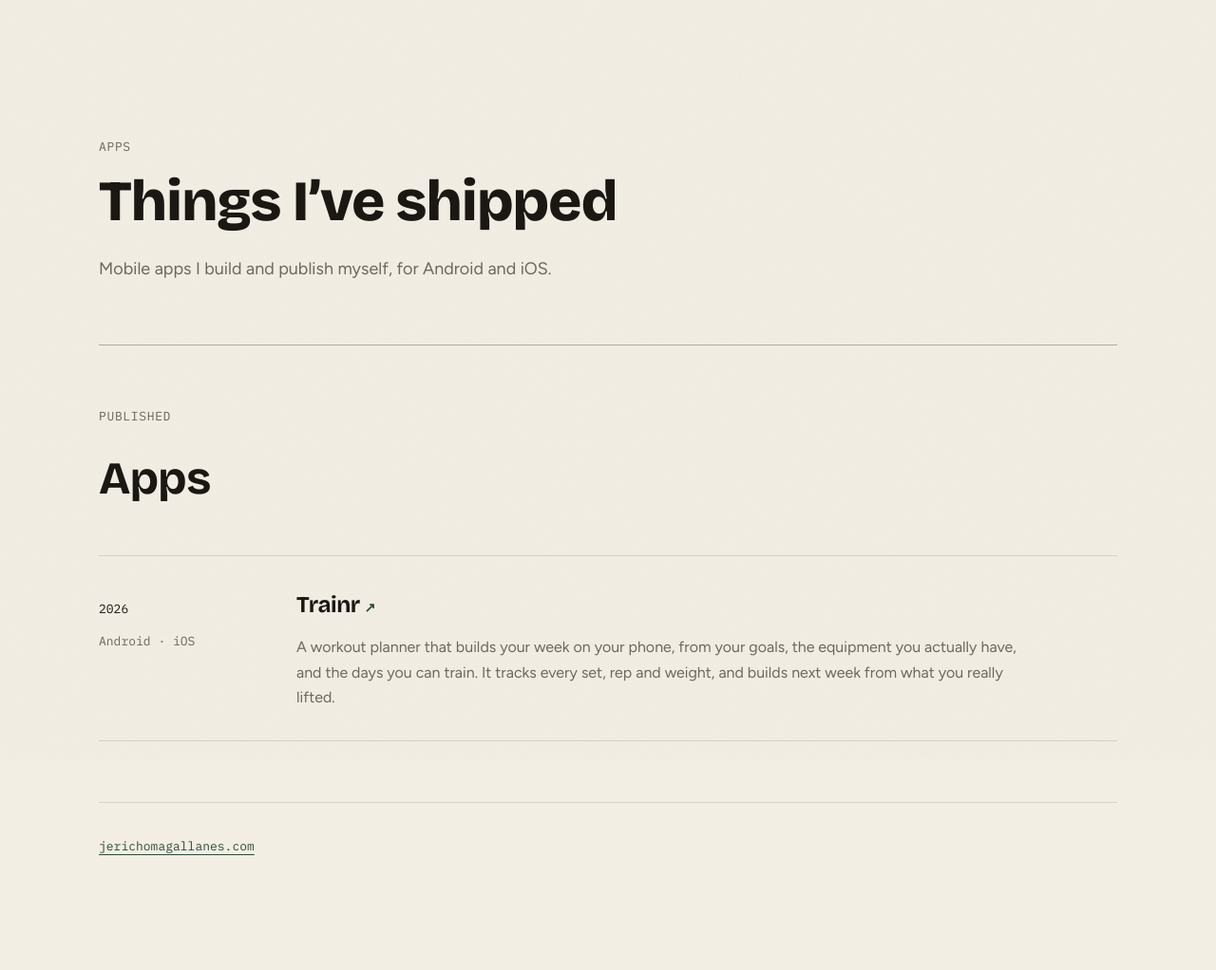
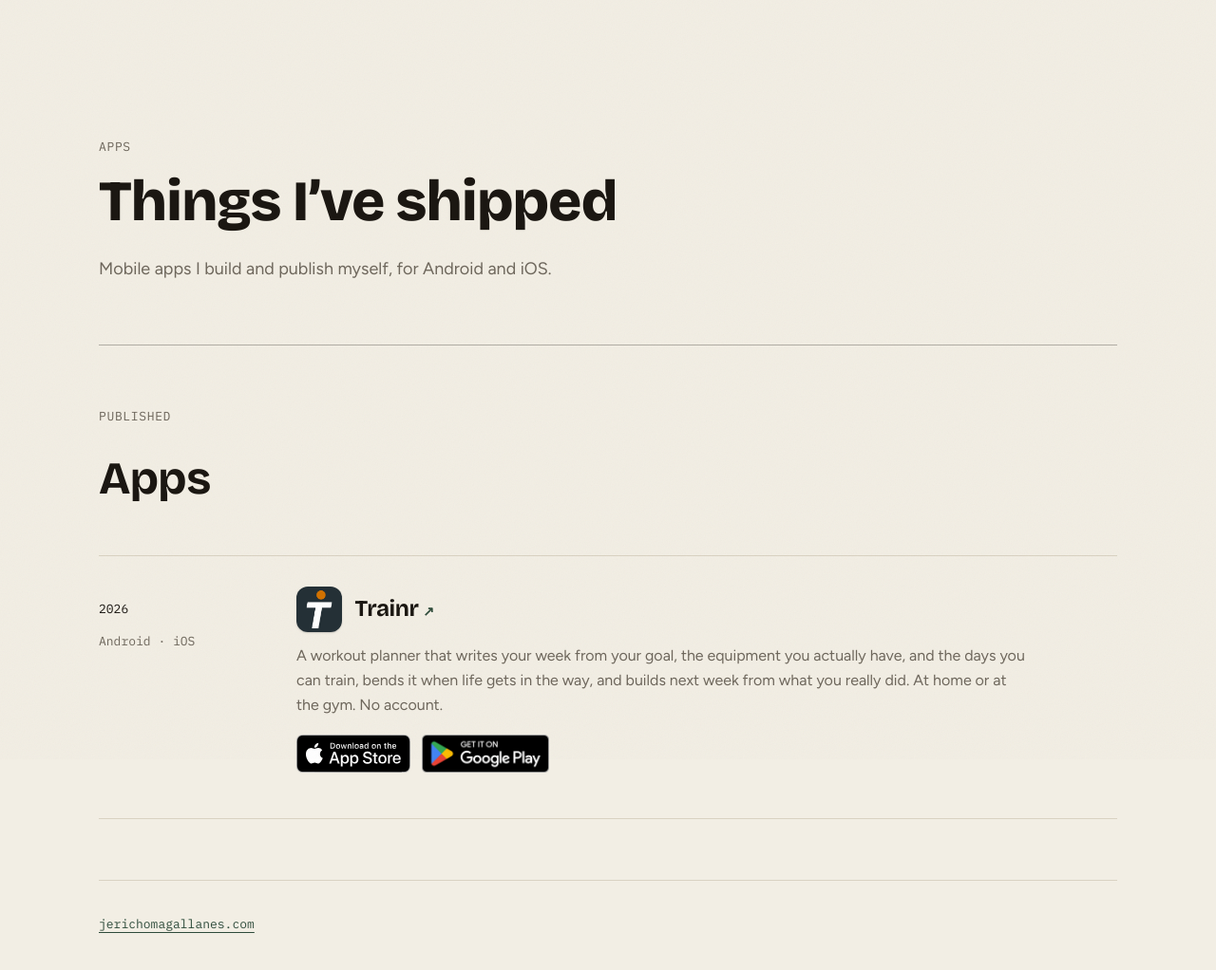
Before and after one commit to jerichomagallanes/jerichomagallanes.github.io, a plain HTML site: page index.html in a window 1280 px wide. Shown: the whole page at 95% size. Before the commit the page ends 1001 px from the top, so only its background shows below. Drawn offline with Linux system fonts and the light colour scheme.

Commit message:
Show the Trainr icon and its store badges on the index

```diff
--- a/index.html
+++ b/index.html
@@ -134,6 +134,12 @@
   h3 a:hover, h3 a:focus { color: var(--accent); }
   h3 .arrow { color: var(--accent); font-size: .875rem; margin-left: .3rem; }
   .summary { color: var(--stone); max-width: 48rem; margin: .75rem 0 0; }
+  .title { display: flex; align-items: center; gap: .85rem; }
+  .icon { width: 3rem; height: 3rem; border-radius: .75rem; box-shadow: 0 1px 2px rgba(0,0,0,.15); flex: none; }
+  .stores { display: flex; flex-wrap: wrap; align-items: center; gap: .75rem; margin-top: 1.1rem; }
+  .stores a { display: inline-flex; transition: transform .15s ease; }
+  .stores a:hover { transform: translateY(-1px); }
+  .stores img { height: 2.5rem; width: auto; display: block; }
 
   footer { margin-top: 4rem; padding-top: 2rem; border-top: 1px solid var(--line); }
   footer a {
@@ -163,14 +169,21 @@
           <p class="muted">Android &middot; iOS</p>
         </div>
         <div>
-          <h3>
-            <a href="Trainr/">Trainr<span class="arrow">&#8599;</span></a>
-          </h3>
+          <div class="title">
+            <img class="icon" src="assets/trainr-icon.png" alt="" width="180" height="180">
+            <h3>
+              <a href="Trainr/">Trainr<span class="arrow">&#8599;</span></a>
+            </h3>
+          </div>
           <p class="summary">
-            A workout planner that builds your week on your phone, from your
-            goals, the equipment you actually have, and the days you can train.
-            It tracks every set, rep and weight, and builds next week from what
-            you really lifted.
+            A workout planner that writes your week from your goal, the
+            equipment you actually have, and the days you can train, bends it
+            when life gets in the way, and builds next week from what you
+            really did. At home or at the gym. No account.
+          </p>
+          <p class="stores">
+            <a href="https://apps.apple.com/jp/app/trainr-workout-planner/id6809207852" aria-label="Download Trainr on the App Store"><img src="assets/badges/app-store.svg" alt="Download on the App Store" width="120" height="40"></a>
+            <a href="https://play.google.com/store/apps/details?id=com.jericx.trainr" aria-label="Get Trainr on Google Play"><img src="assets/badges/google-play.png" alt="Get it on Google Play" width="134" height="40"></a>
           </p>
         </div>
       </li>
```
Also changed, not shown: assets/badges/app-store.svg (added), assets/badges/google-play.png (added), assets/trainr-icon.png (added).
